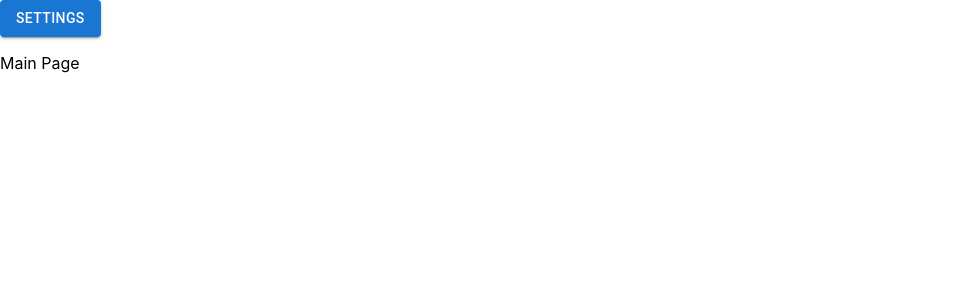
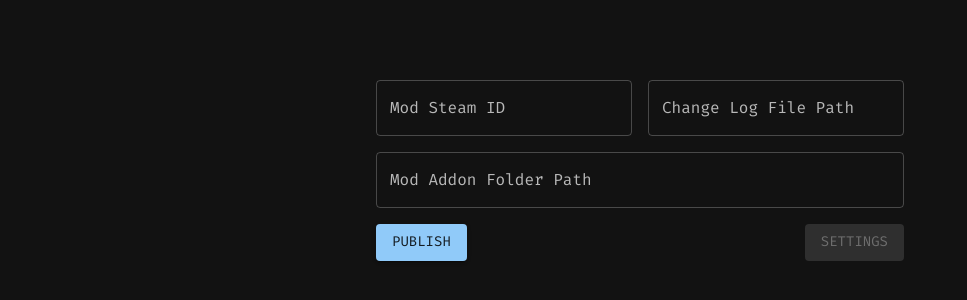
Before and after one commit to bfp4f360/arma3-contributor-publish, a React (Create React App) app: page / in a window 1280 px wide. Shown: the top 300 px of the page, without its empty margins (0-967 px from the left). Built offline with nearby package versions, Linux system fonts and the light colour scheme.

Commit message:
material ui and hook form

```diff
--- a/package.json
+++ b/package.json
@@ -16,8 +16,10 @@
     "@types/react-dom": "^18.0.4",
     "react": "^18.1.0",
     "react-dom": "^18.1.0",
+    "react-hook-form": "^7.31.1",
     "react-router-dom": "^6.3.0",
     "react-scripts": "5.0.1",
+    "react-select": "^5.3.2",
     "typescript": "^4.6.4",
     "web-vitals": "^2.1.4"
   },
--- a/src/App.css
+++ b/src/App.css
@@ -1,4 +1,6 @@
-.App {
+@import url('https://fonts.googleapis.com/css?family=Fira+Code');
+
+/* .App {
   text-align: center;
 }
 
@@ -35,4 +37,4 @@
   to {
     transform: rotate(360deg);
   }
-}
+} */
--- a/src/App.tsx
+++ b/src/App.tsx
@@ -1,20 +1,61 @@
 import React from 'react';
-// import './App.css';
+import './App.css';
 
 import { Link } from "react-router-dom";
 import Button from '@mui/material/Button';
 
-function App() {
-	return (
-		<div className="App">
-			<header className="App-header">
-            <Link to="/Settings">
-                <Button variant="contained">Settings</Button>
-            </Link>
-            <p>Main Page</p>
-			</header>
-		</div>
-	);
+import Stack from '@mui/material/Stack';
+import { useForm, Controller, SubmitHandler } from "react-hook-form";
+import TextField from '@mui/material/TextField';
+
+interface IFormInput {
+  modPath: string;
+  modId: string;
+  changelogFile: string;
 }
 
+
+const App = () => {
+  const { control, handleSubmit } = useForm<IFormInput>();
+
+  const onSubmit: SubmitHandler<IFormInput> = data => {
+    console.log(data)
+  };
+
+  return (
+    <div className="App" style={{"display":"flex","justifyContent":"center","paddingTop":"10vh"}}>
+      <form onSubmit={handleSubmit(onSubmit)}>
+        <Stack spacing={2} direction="column">
+          <Stack spacing={2} direction="row">
+            <Controller
+              name="modId"
+              control={control}
+              defaultValue=""
+              render={({ field }) => <TextField label="Mod Steam ID" {...field} />}
+            />
+            <Controller
+              name="changelogFile"
+              control={control}
+              defaultValue=""
+              render={({ field }) => <TextField label="Change Log File Path" {...field} />}
+            />
+          </Stack>
+          <Controller
+            name="modPath"
+            control={control}
+            defaultValue=""
+            render={({ field }) => <TextField label="Mod Addon Folder Path" {...field} />}
+          />
+          <div style={{"display":"flex","justifyContent":"space-between"}}>
+            <Button variant="contained">Publish</Button>
+            <Link to="/Settings" style={{"textDecoration":"none"}}>
+              <Button variant="contained" color='secondary' disabled>Settings</Button>
+            </Link>
+          </div>
+        </Stack>
+      </form>
+    </div>
+  );
+};
+
 export default App;
--- a/src/index.tsx
+++ b/src/index.tsx
@@ -9,12 +9,17 @@ import Settings from './routes/settings';
 import './index.css';
 import App from './App';
 import reportWebVitals from './reportWebVitals';
+import theme from "./theme/theme";
+import { ThemeProvider } from '@mui/material/styles';
+import CssBaseline from '@mui/material/CssBaseline';
 
 const root = ReactDOM.createRoot(
 	document.getElementById('root') as HTMLElement
 );
 root.render(
 	<React.StrictMode>
+		<ThemeProvider theme={theme}>
+		<CssBaseline/>
 		<BrowserRouter>
 			<Routes>
 			<Route path="/" element=
@@ -30,6 +35,7 @@ root.render(
 			</Routes>
 
 		</BrowserRouter>
+		</ThemeProvider>
 	</React.StrictMode>
 );
 
--- /dev/null
+++ b/src/theme/theme.tsx
@@ -0,0 +1,28 @@
+import { createTheme} from '@mui/material/styles';
+
+// declare module '@mui/material/styles' {
+//   interface Theme {
+//     status: {
+//       danger: string;
+//     };
+//   }
+//   // allow configuration using `createTheme`
+//   interface ThemeOptions {
+//     status?: {
+//       danger?: string;
+//     };
+//   }
+// }
+
+const theme = createTheme({
+  typography:{
+    fontFamily:[
+      '"Fira Code"'
+    ].join(",")
+  },
+  palette: {
+    mode:"dark"
+  },
+});
+
+export default theme
```
Lines whose indentation alone changed are shown as unchanged.
